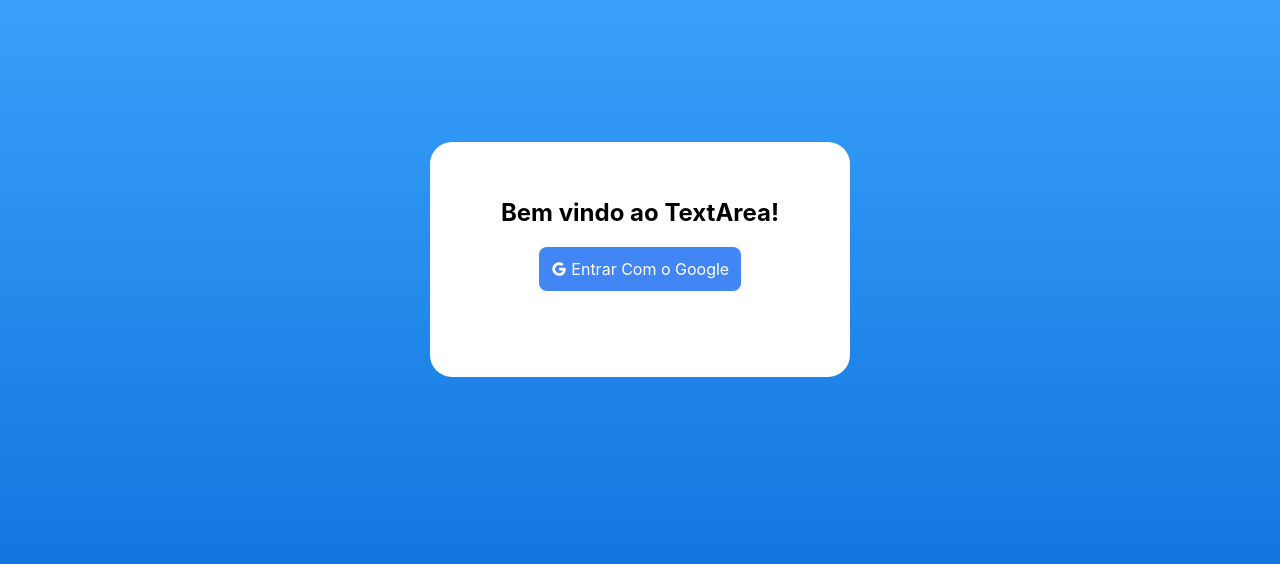
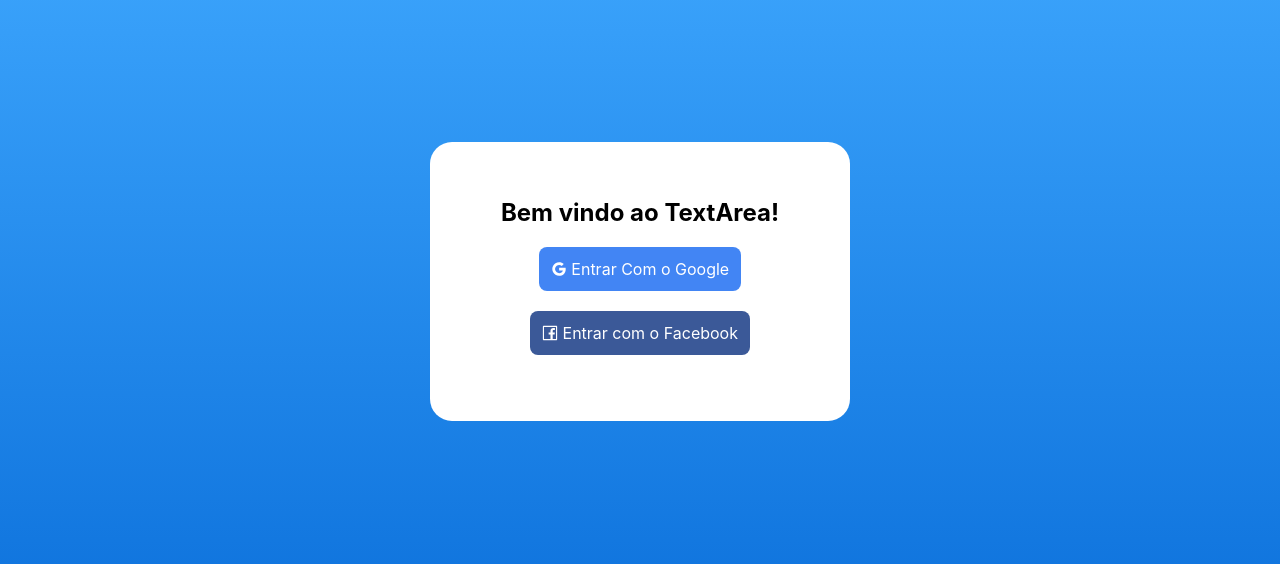
Before and after one commit to DanielEgiidio/text-area, a React (Create React App) app: page / in a window 1280 px wide. Shown: the part 114-678 px from the top of the page. Built offline with nearby package versions, Linux system fonts and the light colour scheme; no server answers.

Commit message:
Adição da opção de entrar com FaceBook

```diff
--- a/src/components/Login.js
+++ b/src/components/Login.js
@@ -1,5 +1,5 @@
 import React from 'react';
-import { GoogleOutlined } from '@ant-design/icons';
+import { GoogleOutlined, FacebookOutlined } from '@ant-design/icons';
 import firebase from "firebase/app";
 
 import { auth } from "../firebase";
@@ -18,8 +18,16 @@ const Login = () => {
                 </div>
 
                 <br /> <br />
+
+                <div
+                    className='login-button facebook'
+                    onClick={() => auth.signInWithRedirect(new firebase.auth.FacebookAuthProvider())}
+                >
+                    <FacebookOutlined /> Entrar com o Facebook
+                </div>
             </div>
         </div>
+
     );
 }
 
--- a/src/contexts/AuthContext.js
+++ b/src/contexts/AuthContext.js
@@ -8,15 +8,14 @@ export const useAuth = () => useContext(AuthContext);
 
 export const AuthProvider = ({ children }) => {
     const [loading, setLoading] = useState(true);
-    const [user, setUser] = useState(null);
+    const [user, setUser] = useState();
     const history = useHistory();
 
     useEffect(() => {
         auth.onAuthStateChanged((user) => {
             setUser(user);
             setLoading(false);
-
-            if (user) history.push('/chats');
+            history.push('/chats')
         })
     }, [user, history]);
 
```
